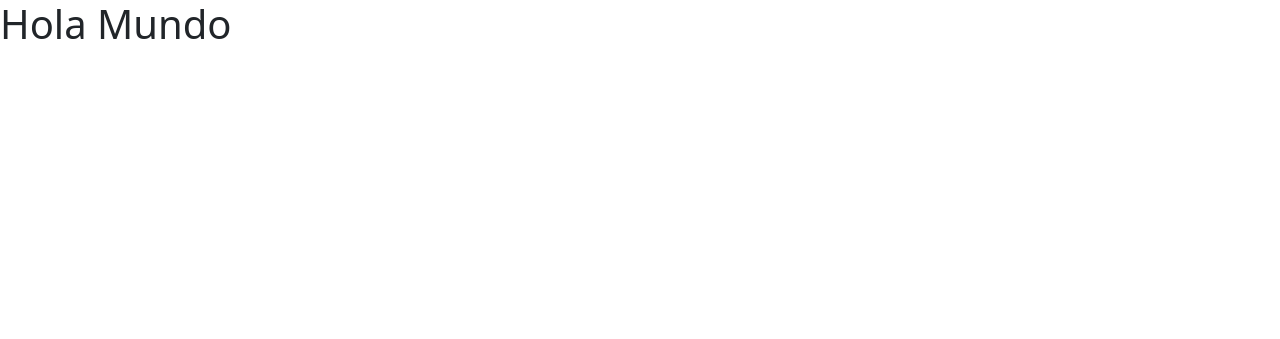
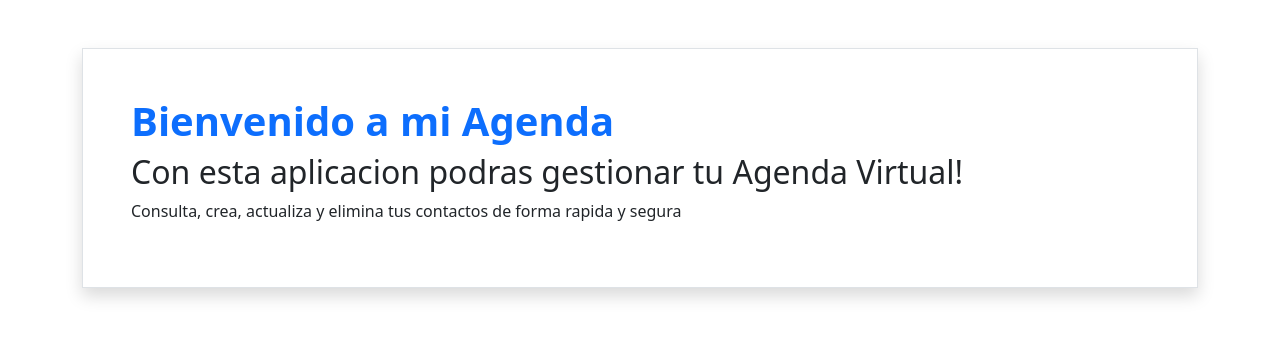
Before and after one commit to MiguelAntonioRS/Django-Project, a Django app: page / in a window 1280 px wide. Shown: the top 339 px of the page. Run offline with Django 5.2, Linux system fonts and the light colour scheme; some libraries are stand-ins or nearby versions.

Commit message:
Modified the styles in contact_list.html

```diff
--- a/contacts/templates/contacts/contact_list.html
+++ b/contacts/templates/contacts/contact_list.html
@@ -9,7 +9,14 @@
 
     <link rel="stylesheet" href="{% static 'bootstrap/css/bootstrap.min.css' %}">
 </head>
-<body>
-    <h1>Hola Mundo</h1>
+<body class="container py-5">
+
+    <div class="p-5 border border-1 shadow">
+        <h1 class="fw-bold text-primary">Bienvenido a mi Agenda</h1>
+        <h2>Con esta aplicacion podras gestionar tu Agenda Virtual!</h2>
+        <p>Consulta, crea, actualiza y elimina tus contactos de forma rapida y segura</p>
+    </div>
+
+    <script src="{% static 'bootstrap/js/bootstrap.min.js' %}"></script>
 </body>
 </html>
```
